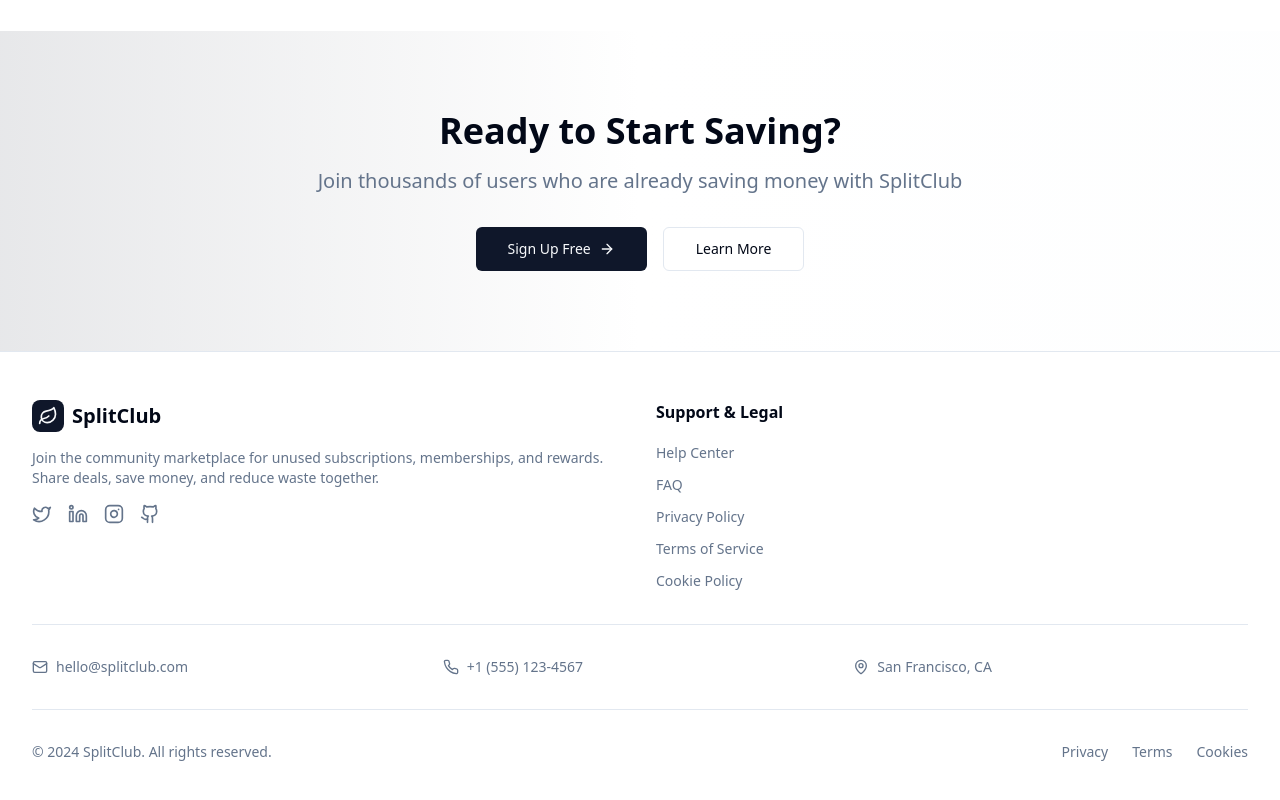
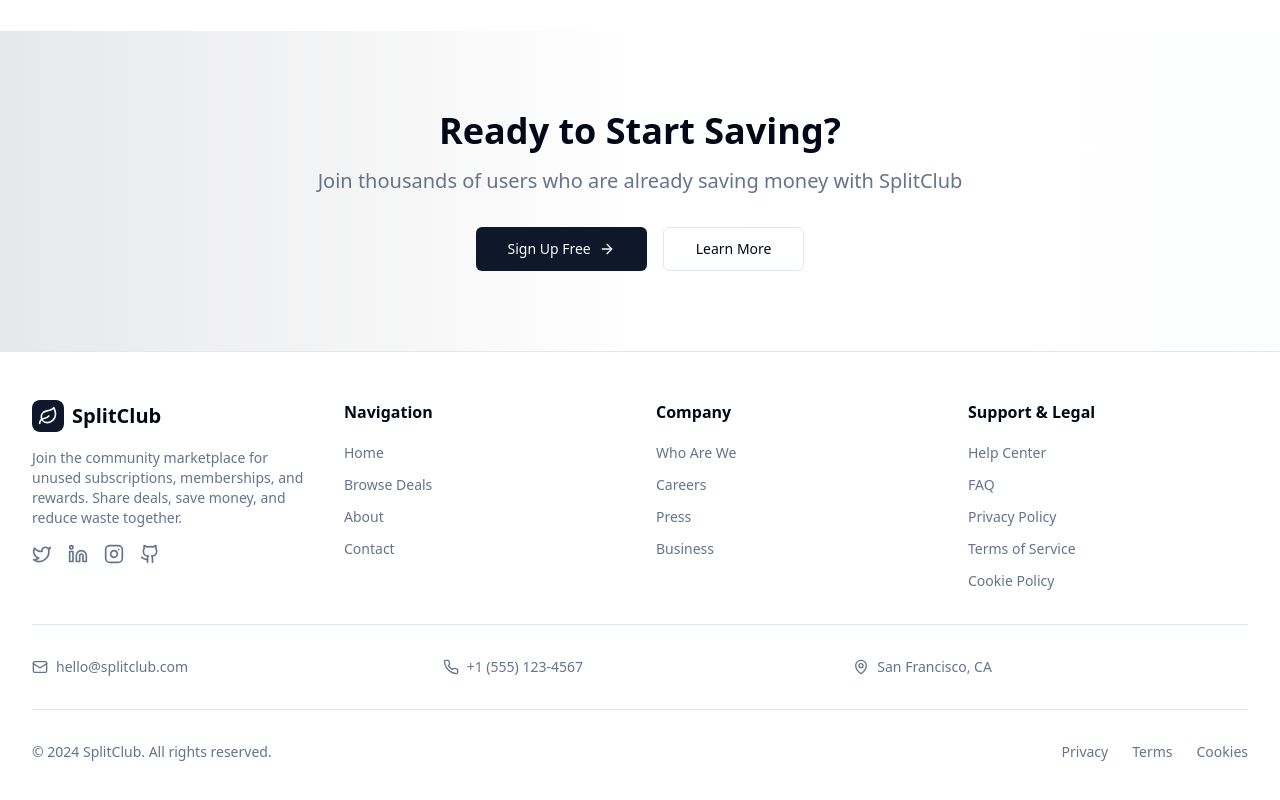
Before and after one commit to Arsalanbashir831/splitclub2001, a React (Vite) app: page / in a window 1280 px wide. Shown: the part 1632-2432 px from the top of the page. Built offline with nearby package versions, Linux system fonts and the light colour scheme; no server answers.

Commit message:
Fix: Link footer navigation items
Links the footer navigation items to their respective pages.

```diff
--- a/src/components/Footer.tsx
+++ b/src/components/Footer.tsx
@@ -1,3 +1,4 @@
+
 import { Link } from 'react-router-dom';
 import { motion } from 'framer-motion';
 import { Leaf, Mail, Phone, MapPin, Github, Twitter, Linkedin, Instagram } from 'lucide-react';
@@ -63,7 +64,7 @@ export const Footer = () => {
   }];
   return <footer className="bg-background border-t border-border">
       <div className="max-w-7xl mx-auto px-4 sm:px-6 lg:px-8 py-12">
-        <div className="grid grid-cols-1 md:grid-cols-2  lg:grid-cols-2 gap-8">
+        <div className="grid grid-cols-1 md:grid-cols-3 lg:grid-cols-4 gap-8">
           {/* Brand Section */}
           <motion.div className="space-y-4" initial={{
           opacity: 0,
@@ -101,10 +102,50 @@ export const Footer = () => {
           </motion.div>
 
           {/* Navigation Links */}
-
+          <motion.div className="space-y-4" initial={{
+          opacity: 0,
+          y: 20
+        }} whileInView={{
+          opacity: 1,
+          y: 0
+        }} viewport={{
+          once: true
+        }} transition={{
+          duration: 0.6,
+          delay: 0.1
+        }}>
+            <h3 className="font-semibold text-foreground">Navigation</h3>
+            <ul className="space-y-2">
+              {navItems.map(item => <li key={item.href}>
+                  <Link to={item.href} className="text-muted-foreground hover:text-primary transition-colors duration-200 text-sm">
+                    {item.label}
+                  </Link>
+                </li>)}
+            </ul>
+          </motion.div>
 
           {/* Company Links */}
-
+          <motion.div className="space-y-4" initial={{
+          opacity: 0,
+          y: 20
+        }} whileInView={{
+          opacity: 1,
+          y: 0
+        }} viewport={{
+          once: true
+        }} transition={{
+          duration: 0.6,
+          delay: 0.2
+        }}>
+            <h3 className="font-semibold text-foreground">Company</h3>
+            <ul className="space-y-2">
+              {companyLinks.map(item => <li key={item.href}>
+                  <Link to={item.href} className="text-muted-foreground hover:text-primary transition-colors duration-200 text-sm">
+                    {item.label}
+                  </Link>
+                </li>)}
+            </ul>
+          </motion.div>
 
           {/* Support & Legal */}
           <motion.div className="space-y-4" initial={{
```
